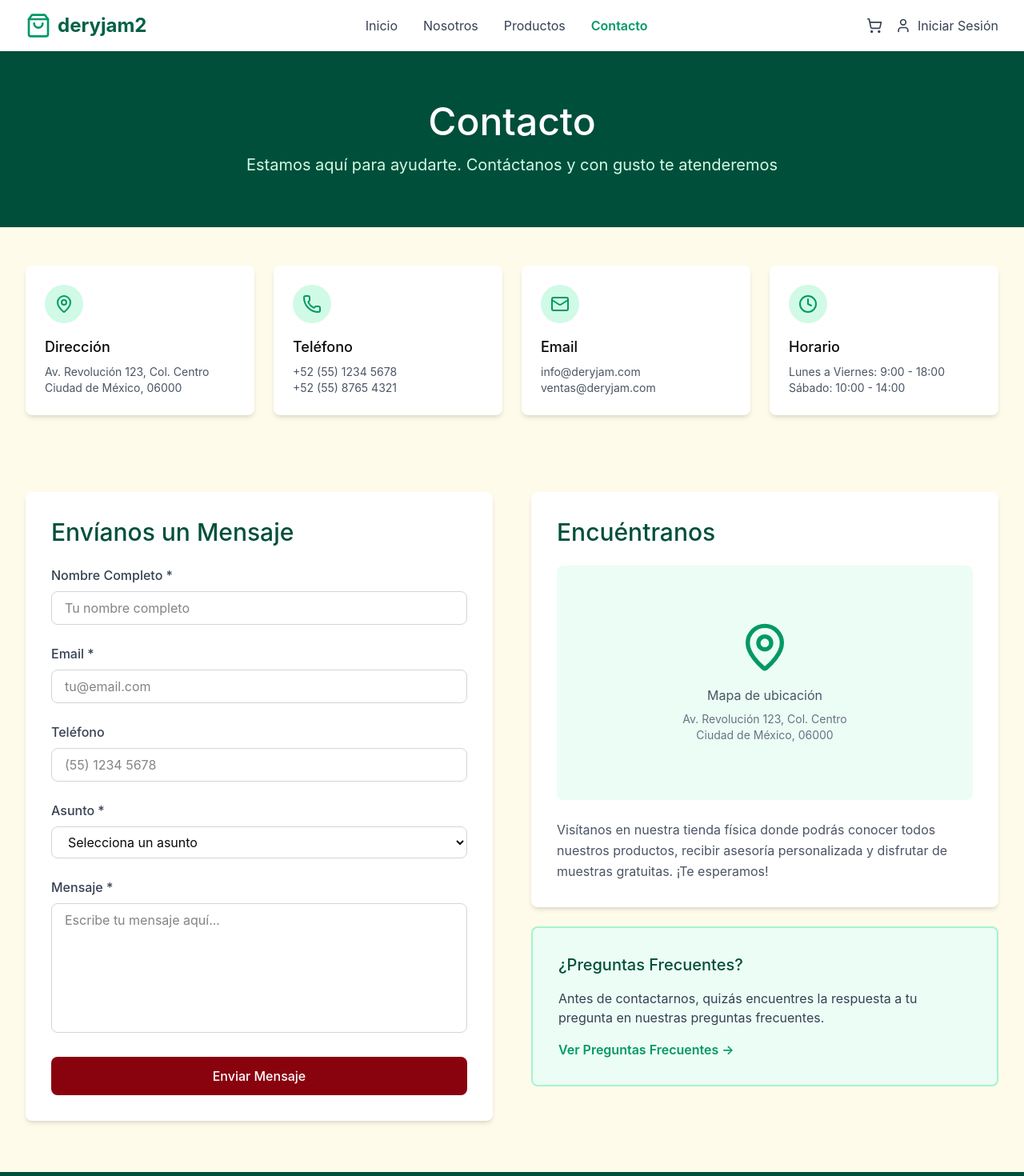
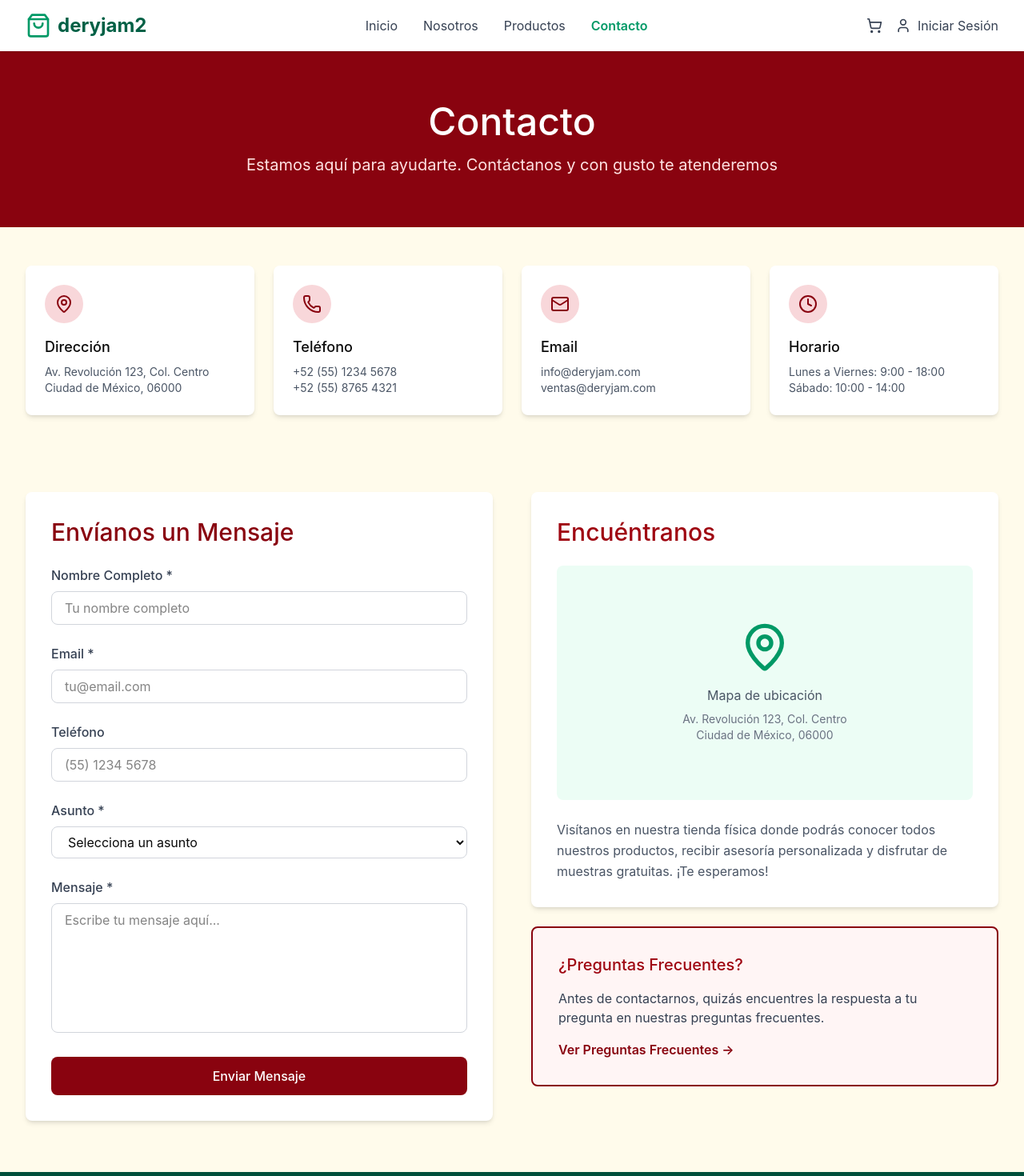
Before and after one commit to Artoria1843/Derij, a React (Vite) app in the folder DeryJam-main/: page /contacto in a window 1280 px wide. Shown: the top 1470 px of the page at 80% size. Built offline with nearby package versions, Linux system fonts and the light colour scheme.

Commit message:
Modifique apartado contactos

```diff
--- a/DeryJam-main/src/app/pages/Contact.tsx
+++ b/DeryJam-main/src/app/pages/Contact.tsx
@@ -64,10 +64,10 @@ export function Contact() {
   return (
     <div className="min-h-screen bg-amber-50">
       {/* Hero Section */}
-      <section className="bg-emerald-900 text-white py-16">
+      <section className="text-white py-16" style={{ backgroundColor: "#89030F" }}>
         <div className="max-w-7xl mx-auto px-4 sm:px-6 lg:px-8 text-center">
           <h1 className="text-4xl md:text-5xl mb-4">Contacto</h1>
-          <p className="text-xl text-emerald-100">
+          <p className="text-xl text-red-100">
             Estamos aquí para ayudarte. Contáctanos y con gusto te atenderemos
           </p>
         </div>
@@ -79,7 +79,8 @@ export function Contact() {
           <div className="grid grid-cols-1 md:grid-cols-2 lg:grid-cols-4 gap-6 mb-12">
             {contactInfo.map((info, index) => (
               <div key={index} className="bg-white p-6 rounded-lg shadow-md">
-                <div className="inline-flex items-center justify-center w-12 h-12 bg-emerald-100 text-emerald-600 rounded-full mb-4">
+                <div className="inline-flex items-center justify-center w-12 h-12 rounded-full mb-4"
+                style={{ backgroundColor: "#f8d7da", color: "#89030F" }}>
                   <info.icon className="h-6 w-6" />
                 </div>
                 <h3 className="mb-2">{info.title}</h3>
@@ -98,10 +99,11 @@ export function Contact() {
           <div className="grid grid-cols-1 lg:grid-cols-2 gap-12">
             {/* Contact Form */}
             <div className="bg-white p-8 rounded-lg shadow-md">
-              <h2 className="text-3xl mb-6 text-emerald-900">Envíanos un Mensaje</h2>
+              <h2 className="text-3xl mb-6" style={{ color: "#89030F" }}>Envíanos un Mensaje</h2>
 
               {submitted && (
-                <div className="mb-6 p-4 bg-emerald-100 text-emerald-800 rounded-lg">
+                <div className="mb-6 p-4 rounded-lg"
+                style={{ backgroundColor: "#f8d7da", color: "#89030F" }}>
                   ¡Gracias por tu mensaje! Te contactaremos pronto.
                 </div>
               )}
@@ -118,7 +120,7 @@ export function Contact() {
                     required
                     value={formData.name}
                     onChange={handleChange}
-                    className="w-full px-4 py-2 border border-gray-300 rounded-lg focus:outline-none focus:ring-2 focus:ring-emerald-500"
+                    className="w-full px-4 py-2 border border-gray-300 rounded-lg focus:outline-none focus:ring-2 focus:ring-red-800"
                     placeholder="Tu nombre completo"
                   />
                 </div>
@@ -134,7 +136,7 @@ export function Contact() {
                     required
                     value={formData.email}
                     onChange={handleChange}
-                    className="w-full px-4 py-2 border border-gray-300 rounded-lg focus:outline-none focus:ring-2 focus:ring-emerald-500"
+                    className="w-full px-4 py-2 border border-gray-300 rounded-lg focus:outline-none focus:ring-2 focus:ring-red-800"
                     placeholder="tu@email.com"
                   />
                 </div>
@@ -149,7 +151,7 @@ export function Contact() {
                     name="phone"
                     value={formData.phone}
                     onChange={handleChange}
-                    className="w-full px-4 py-2 border border-gray-300 rounded-lg focus:outline-none focus:ring-2 focus:ring-emerald-500"
+                    className="w-full px-4 py-2 border border-gray-300 rounded-lg focus:outline-none focus:ring-2 focus:ring-red-800"
                     placeholder="(55) 1234 5678"
                   />
                 </div>
@@ -164,7 +166,7 @@ export function Contact() {
                     required
                     value={formData.subject}
                     onChange={handleChange}
-                    className="w-full px-4 py-2 border border-gray-300 rounded-lg focus:outline-none focus:ring-2 focus:ring-emerald-500"
+                    className="w-full px-4 py-2 border border-gray-300 rounded-lg focus:outline-none focus:ring-2 focus:ring-red-800"
                   >
                     <option value="">Selecciona un asunto</option>
                     <option value="consulta">Consulta General</option>
@@ -186,7 +188,7 @@ export function Contact() {
                     rows={6}
                     value={formData.message}
                     onChange={handleChange}
-                    className="w-full px-4 py-2 border border-gray-300 rounded-lg focus:outline-none focus:ring-2 focus:ring-emerald-500 resize-none"
+                    className="w-full px-4 py-2 border border-gray-300 rounded-lg focus:outline-none focus:ring-2 focus:ring-red-800 resize-none"
                     placeholder="Escribe tu mensaje aquí..."
                   />
                 </div>
@@ -204,7 +206,7 @@ export function Contact() {
             {/* Map or Additional Info */}
             <div className="space-y-6">
               <div className="bg-white p-8 rounded-lg shadow-md">
-                <h2 className="text-3xl mb-6 text-emerald-900">Encuéntranos</h2>
+                <h2 className="text-3xl mb-6 text-red-800">Encuéntranos</h2>
                 <div className="aspect-video bg-gray-200 rounded-lg overflow-hidden mb-6">
                   {/* Map placeholder - you would integrate a real map service here */}
                   <div className="w-full h-full flex items-center justify-center bg-emerald-50">
@@ -225,15 +227,16 @@ export function Contact() {
                 </p>
               </div>
 
-              <div className="bg-emerald-50 p-8 rounded-lg border-2 border-emerald-200">
-                <h3 className="text-xl mb-4 text-emerald-900">
+              <div className="p-8 rounded-lg border-2"
+                style={{ backgroundColor: "#fff5f5", borderColor: "#89030F" }}>
+                <h3 className="text-xl mb-4 text-red-800">
                   ¿Preguntas Frecuentes?
                 </h3>
                 <p className="text-gray-700 mb-4">
                   Antes de contactarnos, quizás encuentres la respuesta a tu pregunta
                   en nuestras preguntas frecuentes.
                 </p>
-                <button className="text-emerald-600 hover:text-emerald-700 font-semibold">
+                <button className="font-semibold" style={{ color: "#89030F" }}>
                   Ver Preguntas Frecuentes →
                 </button>
               </div>
```
